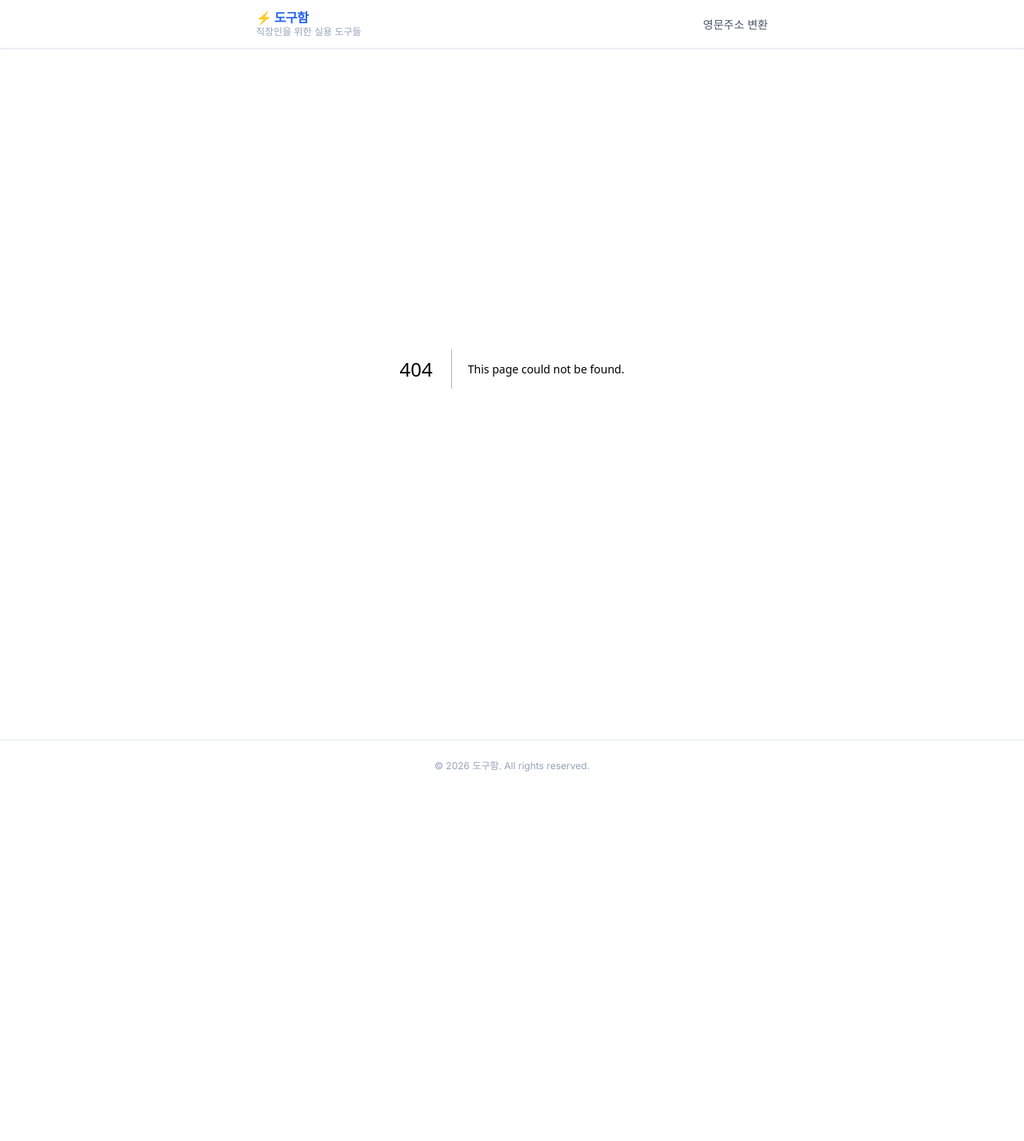
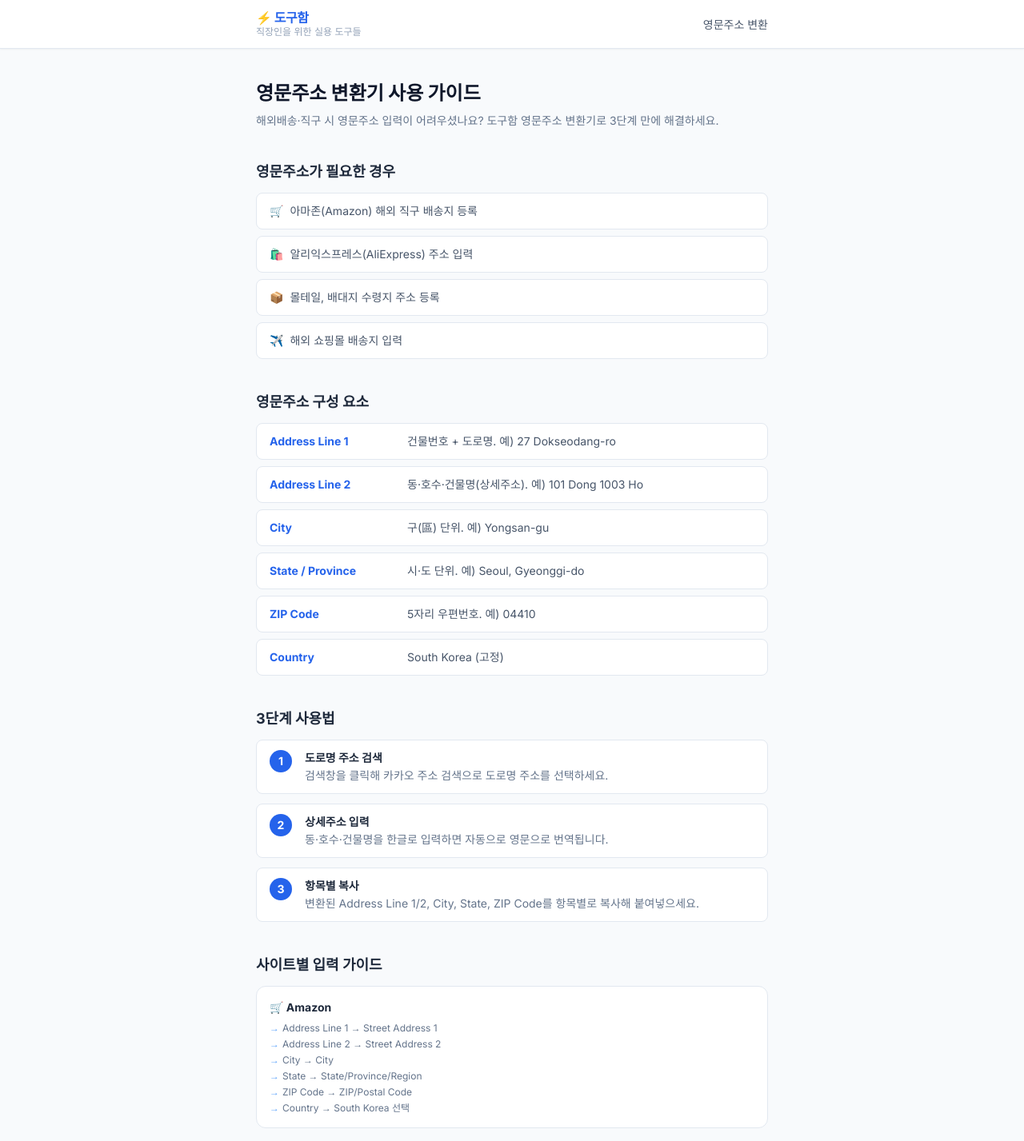
Before and after one commit to briankim9834/addr-converter, a Next.js app: page /address/guide in a window 1280 px wide. Before the commit this address had no page. Shown: the top 1427 px of the page at 80% size. Before the commit the page ends 990 px from the top, so only its background shows below. Built offline with nearby package versions, Linux system fonts and the light colour scheme.

Commit message:
feat: 영문주소 변환기 사용 가이드 페이지 추가

```diff
--- /dev/null
+++ b/app/address/guide/page.tsx
@@ -0,0 +1,130 @@
+// app/address/guide/page.tsx
+import type { Metadata } from 'next'
+import Link from 'next/link'
+
+export const metadata: Metadata = {
+  title: '영문주소 변환기 사용 가이드 — 해외배송·직구 영문주소 만들기',
+  description:
+    '아마존, 알리익스프레스, 몰테일 등 해외배송·직구 시 영문주소 입력 방법을 단계별로 설명합니다. 도구함 영문주소 변환기로 3단계 만에 완성하세요.',
+  alternates: { canonical: 'https://doguham.kr/address/guide' },
+  openGraph: {
+    title: '영문주소 변환기 사용 가이드',
+    description: '해외배송·직구 영문주소 입력 방법을 단계별로 설명합니다.',
+    url: 'https://doguham.kr/address/guide',
+  },
+}
+
+export default function GuidePage() {
+  return (
+    <div className="max-w-2xl mx-auto px-4 py-10">
+      <h1 className="text-2xl font-extrabold text-slate-900 mb-2">
+        영문주소 변환기 사용 가이드
+      </h1>
+      <p className="text-slate-500 text-sm mb-10">
+        해외배송·직구 시 영문주소 입력이 어려우셨나요? 도구함 영문주소 변환기로 3단계 만에 해결하세요.
+      </p>
+
+      {/* 영문주소가 필요한 상황 */}
+      <section className="mb-10">
+        <h2 className="text-lg font-bold text-slate-800 mb-3">영문주소가 필요한 경우</h2>
+        <ul className="grid gap-2 text-sm text-slate-600">
+          {[
+            { icon: '🛒', text: '아마존(Amazon) 해외 직구 배송지 등록' },
+            { icon: '🛍️', text: '알리익스프레스(AliExpress) 주소 입력' },
+            { icon: '📦', text: '몰테일, 배대지 수령지 주소 등록' },
+            { icon: '✈️', text: '해외 쇼핑몰 배송지 입력' },
+          ].map(({ icon, text }) => (
+            <li key={text} className="flex items-center gap-2 bg-white border border-slate-200 rounded-lg px-4 py-3">
+              <span>{icon}</span>
+              <span>{text}</span>
+            </li>
+          ))}
+        </ul>
+      </section>
+
+      {/* 영문주소 구성 요소 */}
+      <section className="mb-10">
+        <h2 className="text-lg font-bold text-slate-800 mb-3">영문주소 구성 요소</h2>
+        <div className="grid gap-2 text-sm">
+          {[
+            { field: 'Address Line 1', desc: '건물번호 + 도로명. 예) 27 Dokseodang-ro' },
+            { field: 'Address Line 2', desc: '동·호수·건물명(상세주소). 예) 101 Dong 1003 Ho' },
+            { field: 'City', desc: '구(區) 단위. 예) Yongsan-gu' },
+            { field: 'State / Province', desc: '시·도 단위. 예) Seoul, Gyeonggi-do' },
+            { field: 'ZIP Code', desc: '5자리 우편번호. 예) 04410' },
+            { field: 'Country', desc: 'South Korea (고정)' },
+          ].map(({ field, desc }) => (
+            <div key={field} className="flex gap-3 bg-white border border-slate-200 rounded-lg px-4 py-3">
+              <span className="font-bold text-blue-600 w-40 flex-shrink-0">{field}</span>
+              <span className="text-slate-600">{desc}</span>
+            </div>
+          ))}
+        </div>
+      </section>
+
+      {/* 3단계 사용법 */}
+      <section className="mb-10">
+        <h2 className="text-lg font-bold text-slate-800 mb-3">3단계 사용법</h2>
+        <ol className="grid gap-3 text-sm">
+          {[
+            { step: '1', title: '도로명 주소 검색', desc: '검색창을 클릭해 카카오 주소 검색으로 도로명 주소를 선택하세요.' },
+            { step: '2', title: '상세주소 입력', desc: '동·호수·건물명을 한글로 입력하면 자동으로 영문으로 번역됩니다.' },
+            { step: '3', title: '항목별 복사', desc: '변환된 Address Line 1/2, City, State, ZIP Code를 항목별로 복사해 붙여넣으세요.' },
+          ].map(({ step, title, desc }) => (
+            <li key={step} className="flex gap-4 bg-white border border-slate-200 rounded-lg px-4 py-3">
+              <span className="bg-blue-600 text-white font-bold rounded-full w-7 h-7 flex items-center justify-center flex-shrink-0 text-sm">{step}</span>
+              <div>
+                <p className="font-bold text-slate-800 mb-0.5">{title}</p>
+                <p className="text-slate-500">{desc}</p>
+              </div>
+            </li>
+          ))}
+        </ol>
+      </section>
+
+      {/* 사이트별 입력 가이드 */}
+      <section className="mb-10">
+        <h2 className="text-lg font-bold text-slate-800 mb-3">사이트별 입력 가이드</h2>
+        <div className="grid gap-4 text-sm">
+          {[
+            {
+              site: '🛒 Amazon',
+              fields: ['Address Line 1 → Street Address 1', 'Address Line 2 → Street Address 2', 'City → City', 'State → State/Province/Region', 'ZIP Code → ZIP/Postal Code', 'Country → South Korea 선택'],
+            },
+            {
+              site: '🛍️ AliExpress',
+              fields: ['Address Line 1 → Address Line 1', 'Address Line 2 → Address Line 2', 'City → City', 'State → Province/State', 'ZIP Code → Zip Code'],
+            },
+            {
+              site: '📦 몰테일',
+              fields: ['Address Line 1 → 도로명주소(영문)', 'Address Line 2 → 상세주소(영문)', 'State → 시/도(영문)', 'ZIP Code → 우편번호'],
+            },
+          ].map(({ site, fields }) => (
+            <div key={site} className="bg-white border border-slate-200 rounded-xl p-4">
+              <p className="font-bold text-slate-800 mb-2">{site}</p>
+              <ul className="grid gap-1">
+                {fields.map((f) => (
+                  <li key={f} className="text-slate-500 text-xs flex items-center gap-1">
+                    <span className="text-blue-400">→</span> {f}
+                  </li>
+                ))}
+              </ul>
+            </div>
+          ))}
+        </div>
+      </section>
+
+      {/* CTA */}
+      <div className="bg-blue-50 border border-blue-200 rounded-xl p-6 text-center">
+        <p className="font-bold text-slate-800 mb-1">지금 바로 변환해보세요</p>
+        <p className="text-sm text-slate-500 mb-4">무료로 사용할 수 있어요</p>
+        <Link
+          href="/address"
+          className="inline-block bg-blue-600 text-white font-bold px-8 py-3 rounded-xl hover:bg-blue-700 transition-colors"
+        >
+          🗺️ 영문주소 변환하기
+        </Link>
+      </div>
+    </div>
+  )
+}
```
